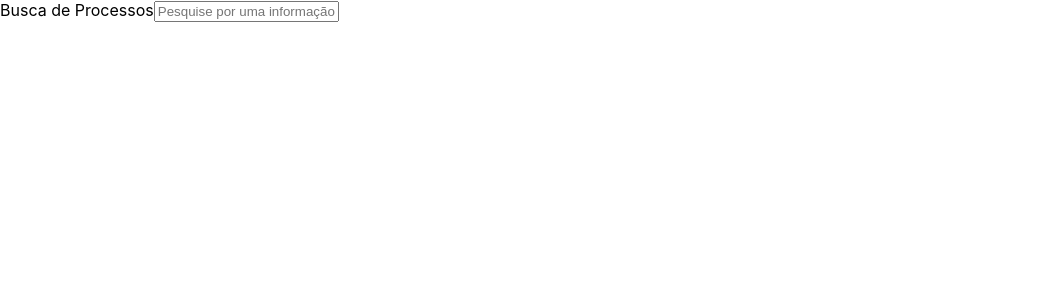
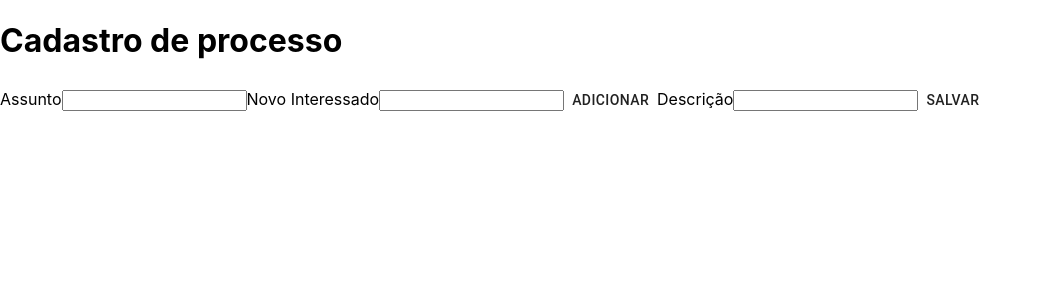
Before and after one commit to moncks/CrudProcessoReact, a React (Create React App) app: page / in a window 1280 px wide. Shown: the top 300 px of the page, without its empty margins (0-1041 px from the left). Built offline with nearby package versions, Linux system fonts and the light colour scheme.

Commit message:
Inclusão da tela de cadastro

```diff
--- a/package.json
+++ b/package.json
@@ -3,6 +3,7 @@
   "version": "0.1.0",
   "private": true,
   "dependencies": {
+    "@material-ui/core": "^4.11.2",
     "@testing-library/jest-dom": "^5.11.9",
     "@testing-library/react": "^11.2.3",
     "@testing-library/user-event": "^12.6.0",
@@ -34,5 +35,8 @@
       "last 1 firefox version",
       "last 1 safari version"
     ]
+  },
+  "devDependencies": {
+    "miragejs": "^0.1.41"
   }
 }
--- a/src/pages/Processos.jsx
+++ b/src/pages/Processos.jsx
@@ -1,9 +1,9 @@
-import Consulta from '../components/Consulta';
+import Cadastro from '../processos/Cadastro';
 
 const Processos = () => {
   return (
     <div>
-      <Consulta />
+      <Cadastro />
     </div>
   );
 };
--- /dev/null
+++ b/src/processos/Cadastro.jsx
@@ -0,0 +1,20 @@
+import { Button } from '@material-ui/core';
+import React from 'react';
+
+function Cadastro() {
+  return (
+    <div>
+      <h1 for="consulta">Cadastro de processo</h1>
+      <label>Assunto</label>
+      <input type="text" nome="assunto" />
+      <label>Novo Interessado</label>
+      <input type="text" nome="novoInteressado" />
+      <Button>ADICIONAR</Button>
+      <label>Descrição</label>
+      <input type="text" nome="descricao" />
+      <Button>SALVAR</Button>
+    </div>
+  );
+}
+
+export default Cadastro;
--- a/src/components/Consulta.jsx
+++ b/src/processos/Consulta.jsx
@@ -1,14 +1,18 @@
 import React from 'react';
+import './consulta.css';
 
 function Consulta() {
   return (
     <div>
-      <label for="consulta">Busca de Processos</label>
+      <h1 for="consulta">Busca de Processos</h1>
       <input
         type="text"
         nome="consulta"
         placeholder="Pesquise por uma informação do processo"
       />
+      <p>
+        Você pode criar um novo processo <a>clicando aqui.</a>
+      </p>
     </div>
   );
 }
--- /dev/null
+++ b/src/processos/consulta.css
@@ -0,0 +1,29 @@
+h1 {
+  font-family: Montserrat;
+  font-size: 20px;
+  font-weight: normal;
+  min-height: 100%;
+  text-align: center;
+}
+
+p {
+  font-family: Montserrat;
+  font-size: 16px;
+  font-weight: normal;
+  text-align: center;
+}
+
+input {
+  width: 100%;
+  margin-left: 2.5%;
+  text-align: center;
+}
+
+div {
+  min-height: 100%;
+}
+
+a {
+  color: #005b95;
+  font-weight: bold;
+}
```
Also changed, not shown: src/assets/css/estruturadapagina.css (added, +19 -0 lines), src/components/Cadastro.jsx (deleted, +0 -7 lines), src/components/EstruturaDaPagina.jsx (added, +17 -0 lines), src/processos/Section.jsx (added, +14 -0 lines), 2 other files (tests, documents, lock files or other folders).
